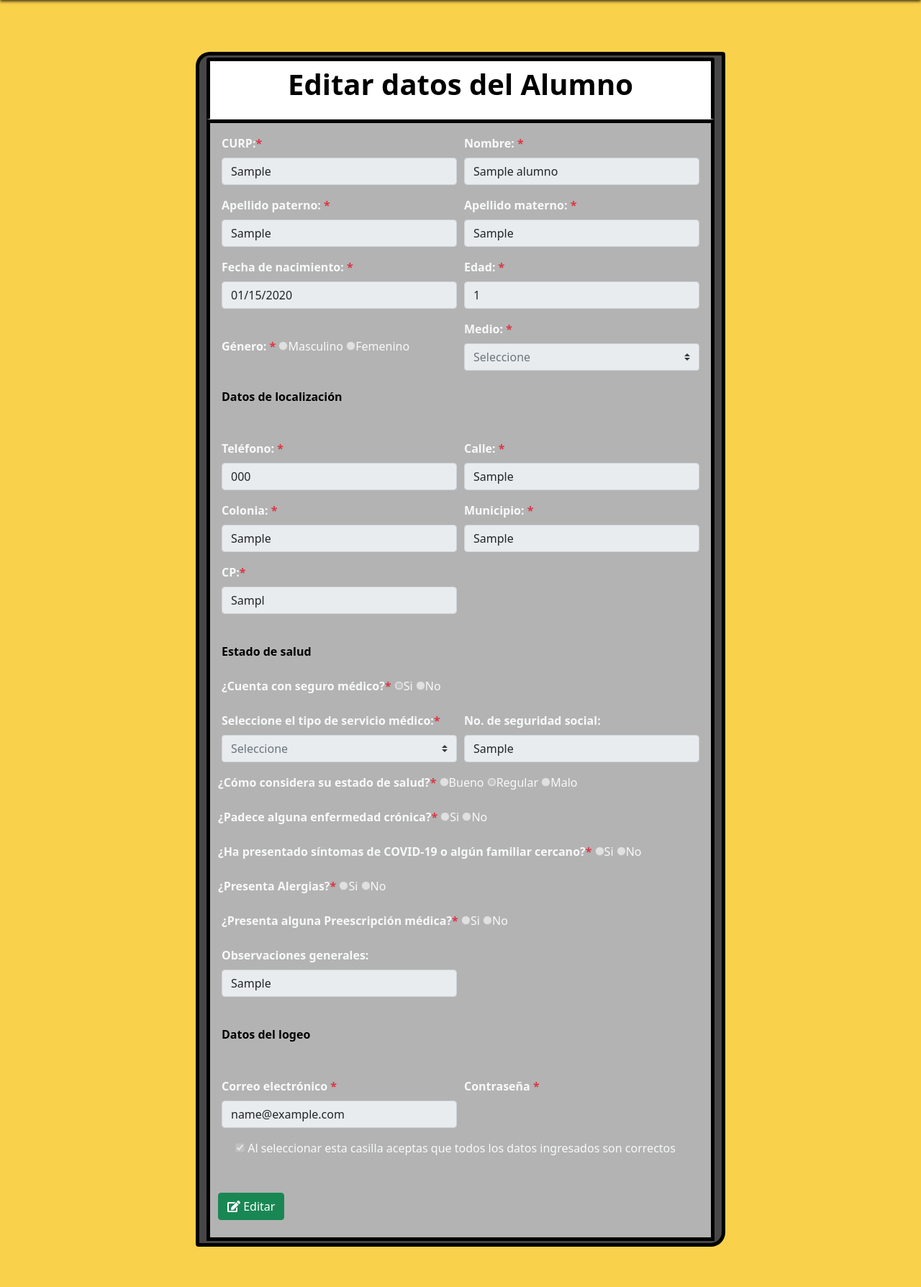
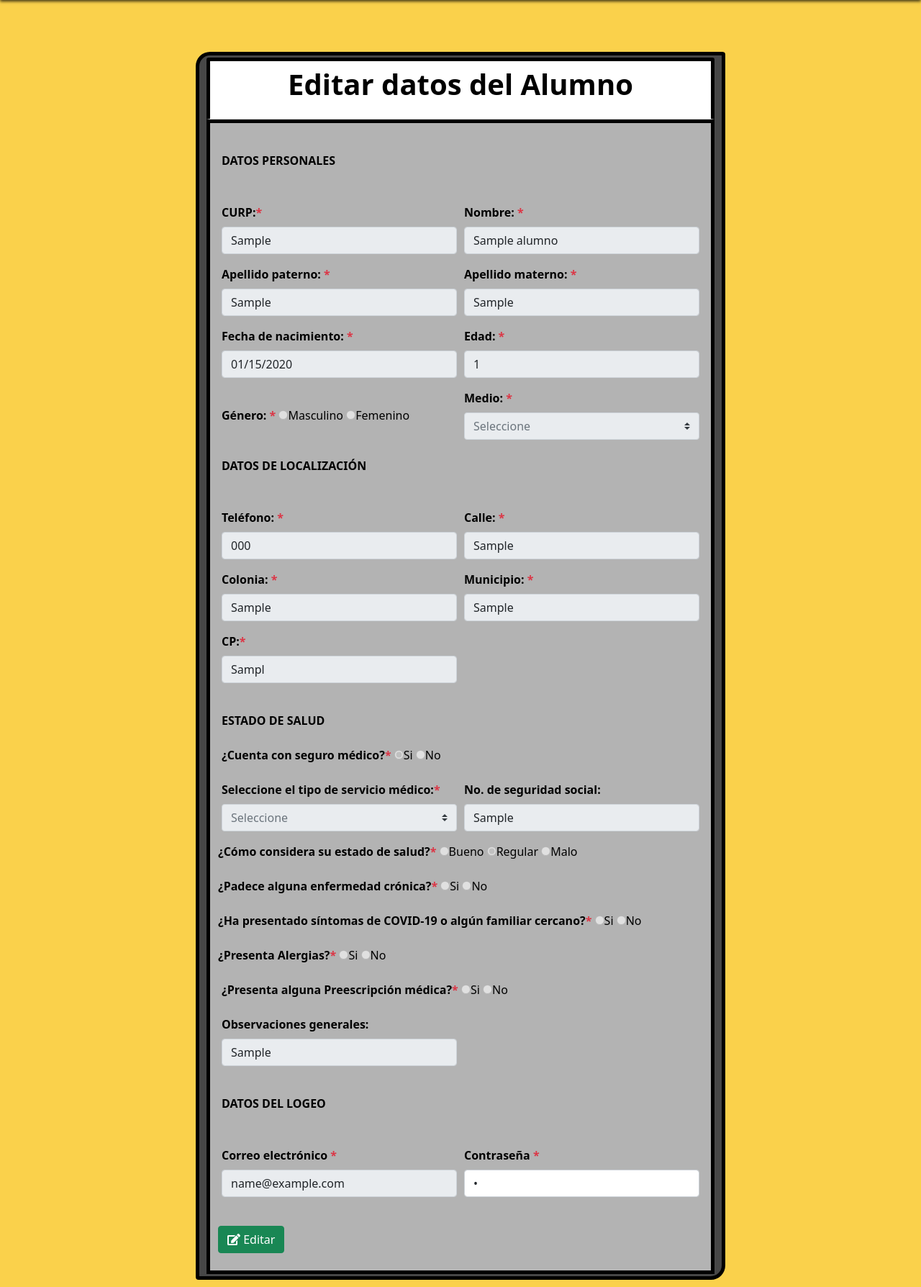
Before and after one commit to DiazAlejandro/apis-t, a PHP site: the page made by recepcionista/perfil.php in a window 1280 px wide. Shown: the part 182-1970 px from the top of the page at 72% size. Before the commit the page ends 1914 px from the top, so only its background shows below. Run offline with PHP 8.4, Linux system fonts and the light colour scheme; the visitor is signed in with stand-in values (Sample User, id 1); tables that the repository leaves empty hold one stand-in row (values such as "Sample post"); some libraries are stand-ins or nearby versions.

Commit message:
Colores y vistas

```diff
--- a/recepcionista/perfil.php
+++ b/recepcionista/perfil.php
@@ -163,9 +163,10 @@ if (!$resultado2) {
                     </div>
                     <div class="card-body">
                         <form action="controller_alumno.php" method="post">
+                        <p class="mb-5 font-weight-bold mt-4">DATOS PERSONALES</p>
                             <div class="form-row mb-2">
-                                <div class="form-group col-md-6">
-                                    <label class="font-weight-bold text-light">CURP:<span class="text-danger">*</span></label>
+                                    <div class="form-group col-md-6">
+                                    <label class="font-weight-bold">CURP:<span class="text-danger">*</span></label>
                                     <input disabled type="text" name="curp" class="form-control" id="ing" placeholder="Ingrese curp" value="<?php echo $curp ?>">
 
                                 </div>
@@ -174,32 +175,32 @@ if (!$resultado2) {
                                     <input disabled type="hidden" name="old_email" class="form-control" id="old_email" value="<?php echo $email ?>">
                                 </span>
                                 <div class="form-group col-md-6">
-                                    <label class="font-weight-bold text-light">Nombre: <span class="text-danger">*</span></label>
+                                    <label class="font-weight-bold">Nombre: <span class="text-danger">*</span></label>
                                     <input disabled type="text" name="nombre" class="form-control" id="ing" value="<?php echo $nombre ?>" placeholder="Ingrese su nombre">
                                 </div>
                                 <div class="form-group col-md-6">
-                                    <label class="font-weight-bold text-light">Apellido paterno: <span class="text-danger">*</span></label>
+                                    <label class="font-weight-bold">Apellido paterno: <span class="text-danger">*</span></label>
                                     <input disabled type="text" name="apellido_p" class="form-control" id="ing" value="<?php echo $apellido_p ?>" placeholder="Ingrese apellido paterno">
                                 </div>
                                 <div class="form-group col-md-6">
-                                    <label class="font-weight-bold text-light">Apellido materno: <span class="text-danger">*</span></label>
+                                    <label class="font-weight-bold">Apellido materno: <span class="text-danger">*</span></label>
                                     <input disabled type="text" name="apellido_m" class="form-control" id="ing" value="<?php echo $apellido_m ?>" placeholder="Ingrese apellido materno">
                                 </div>
                                 <div class="form-group col-md-6">
-                                    <label class="font-weight-bold text-light">Fecha de nacimiento: <span class="text-danger">*</span></label>
+                                    <label class="font-weight-bold">Fecha de nacimiento: <span class="text-danger">*</span></label>
                                     <input disabled type="date" name="fecha_nac" class="form-control" id="ing" value="<?php echo $fecha_nac ?>" placeholder="Ingrese su fecha de nacimiento">
                                 </div>
                                 <div class="form-group col-md-6">
-                                    <label class="font-weight-bold text-light">Edad: <span class="text-danger">*</span></label>
+                                    <label class="font-weight-bold">Edad: <span class="text-danger">*</span></label>
                                     <input disabled type="text" name="edad" class="form-control" id="ing" value="<?php echo $edad ?>" placeholder="Ingrese su edad">
                                 </div>
-                                <div class="form-group col-md-6 mt-4  text-light">
+                                <div class="form-group col-md-6 mt-4">
                                     <label class="font-weight-bold ">Género: <span class="text-danger">*</span></label>
                                     <input disabled type="radio" name="genero" value="M" <?php if ($genero == 'M') { ?> checked <?php } ?>>Masculino
                                     <input disabled type="radio" name="genero" value="F" <?php if ($genero == 'F') { ?> checked <?php } ?>>Femenino
                                 </div>
                                 <div class="form-group col-md-6">
-                                    <label class="font-weight-bold text-light">Medio: <span class="text-danger">*</span></label>
+                                    <label class="font-weight-bold">Medio: <span class="text-danger">*</span></label>
                                     <select disabled name="medio" class="custom-select" id="medio" value="<?php echo $medio ?>">
                                         <option selected="true" disabled="disabled">Seleccione</option>
                                         <option value="Redes Sociales" <?php if ($medio == 'Redes Sociales') { ?> selected <?php } ?>>Redes Sociales</option>
@@ -210,40 +211,40 @@ if (!$resultado2) {
                             </div>
 
                             <!--Datos de localización-->
-                            <p class="mb-5 font-weight-bold ">Datos de localización</p>
+                            <p class="mb-5 font-weight-bold ">DATOS DE LOCALIZACIÓN</p>
                             <div class="form-row mb-2">
                                 <div class="form-group col-md-6">
-                                    <label class="font-weight-bold text-light">Teléfono: <span class="text-danger">*</span></label>
+                                    <label class="font-weight-bold">Teléfono: <span class="text-danger">*</span></label>
                                     <input disabled type="text" name="telefono" class="form-control" id="ing" value="<?php echo $telefono ?>" placeholder="Ingrese su número de teléfono">
                                 </div>
                                 <div class="form-group col-md-6">
-                                    <label class="font-weight-bold text-light">Calle: <span class="text-danger">*</span></label>
+                                    <label class="font-weight-bold">Calle: <span class="text-danger">*</span></label>
                                     <input disabled type="text" name="calle" class="form-control" id="ing" value="<?php echo $calle ?>" placeholder="Ingrese su calle">
                                 </div>
                                 <div class="form-group col-md-6">
-                                    <label class="font-weight-bold text-light">Colonia: <span class="text-danger">*</span></label>
+                                    <label class="font-weight-bold">Colonia: <span class="text-danger">*</span></label>
                                     <input disabled type="text" name="colonia" class="form-control" id="ing" value="<?php echo $colonia ?>" placeholder="Ingrese su colonia">
                                 </div>
                                 <div class="form-group col-md-6">
-                                    <label class="font-weight-bold text-light">Municipio: <span class="text-danger">*</span></label>
+                                    <label class="font-weight-bold">Municipio: <span class="text-danger">*</span></label>
                                     <input disabled type="text" name="municipio" class="form-control" id="ing" value="<?php echo $municipio ?>" placeholder="Ingrese su municipio">
                                 </div>
                                 <div class="form-group col-md-6">
-                                    <label class="font-weight-bold text-light">CP:<span class="text-danger">*</span></label>
+                                    <label class="font-weight-bold">CP:<span class="text-danger">*</span></label>
                                     <input disabled type="text" name="cp" class="form-control" id="ing" value="<?php echo $cp ?>" placeholder="Ingrese su código postal">
                                 </div>
                             </div>
                             <!--Datos de salud-->
-                            <p class="mb-4 font-weight-bold  mt-4">Estado de salud</p>
+                            <p class="mb-4 font-weight-bold  mt-4">ESTADO DE SALUD</p>
 
                             <div class="form-row mb-2">
-                                <div class="form-group mb-3  col-md-8 text-light">
+                                <div class="form-group mb-3  col-md-8">
                                     <label class="font-weight-bold">¿Cuenta con seguro médico?<span class="text-danger" id="marca">*</span></label>
                                     <input disabled type="radio" name="seguro_med" value="true" <?php if ($seguro_med == 1) { ?> checked <?php } ?>>Si
                                     <input disabled type="radio" name="seguro_med" value="false" <?php if ($seguro_med == 0) { ?> checked <?php } ?>>No
                                 </div><br>
                                 <div class="form-group col-md-6">
-                                    <label class="font-weight-bold text-light">Seleccione el tipo de servicio médico:<span class="text-danger">*</span></label>
+                                    <label class="font-weight-bold">Seleccione el tipo de servicio médico:<span class="text-danger">*</span></label>
                                     <select disabled name="servicio" class="custom-select" id="servicio">
                                         <option selected="true" disabled="disabled">Seleccione</option>
                                         <option value="IMSS" <?php if ($servicio == 'IMSS') { ?> selected <?php } ?>>IMSS</option>
@@ -253,61 +254,56 @@ if (!$resultado2) {
                                     </select>
                                 </div>
                                 <div class="form-group col-md-6">
-                                    <label class="font-weight-bold text-light">No. de seguridad social:</label>
+                                    <label class="font-weight-bold">No. de seguridad social:</label>
                                     <input disabled type="text" name="num_seguridad" id="num_seguridad" class="form-control" value="<?php echo $num_seguridad ?>" placeholder="Ingresa tu número de seguridad social">
                                 </div>
-                                <div class="form-group mb-3 text-light">
+                                <div class="form-group mb-3">
                                     <label class="font-weight-bold ">¿Cómo considera su estado de salud?<span class="text-danger">*</span></label>
                                     <input disabled type="radio" name="estado" value="BUENO" <?php if ($estado == 'BUENO') { ?> checked <?php } ?>>Bueno
                                     <input disabled type="radio" name="estado" value="REGULAR" <?php if ($estado == 'REGULAR') { ?> checked <?php } ?>>Regular
                                     <input disabled type="radio" name="estado" value="MALO" <?php if ($estado == 'MALO') { ?> checked <?php } ?>>Malo
                                 </div>
-                                <div class="form-group mb-3  text-light">
+                                <div class="form-group mb-3">
                                     <label class="font-weight-bold">¿Padece alguna enfermedad crónica?<span class="text-danger">*</span></label>
                                     <input disabled type="radio" name="enfermedad" value="SI" <?php if ($enfermedad == 'SI') { ?> checked <?php } ?>>Si
                                     <input disabled type="radio" name="enfermedad" value="NO" <?php if ($enfermedad == 'NO') { ?> checked <?php } ?>>No
                                 </div>
-                                <div class="form-group mb-3  text-light">
+                                <div class="form-group mb-3">
                                     <label class="font-weight-bold ">¿Ha presentado síntomas de COVID-19 o algún
                                         familiar cercano?<span class="text-danger">*</span></label>
                                     <input disabled type="radio" name="covid" value="true" <?php if ($estado == 1) { ?> checked <?php } ?>>Si
                                     <input disabled type="radio" name="covid" value="false" <?php if ($estado == 0) { ?> checked <?php } ?>>No
                                 </div>
-                                <div class="form-group mb-3  text-light">
+                                <div class="form-group mb-3">
                                     <label class="font-weight-bold ">¿Presenta Alergias?<span class="text-danger">*</span></label>
                                     <input disabled type="radio" name="alergias" value="SI" <?php if ($alergias == 'SI') { ?> checked <?php } ?>>Si
                                     <input disabled type="radio" name="alergias" value="NO" <?php if ($alergias == 'NO') { ?> checked <?php } ?>>No
                                 </div>
-                                <div class="form-group col-md-10 text-light">
+                                <div class="form-group col-md-10">
                                     <label class="font-weight-bold">¿Presenta alguna Preescripción médica?<span class="text-danger">*</span></label>
                                     <input disabled type="radio" name="prescripcion" value="SI" <?php if ($prescripcion == 'SI') { ?> checked <?php } ?>>Si
                                     <input disabled type="radio" name="prescripcion" value="NO" <?php if ($prescripcion == 'NO') { ?> checked <?php } ?>>No
                                 </div>
                                 <div class="form-group col-md-6">
-                                    <label class="font-weight-bold text-light">Observaciones generales:</label>
+                                    <label class="font-weight-bold">Observaciones generales:</label>
                                     <input disabled type="text" name="observaciones" id="observaciones" class="form-control" value="<?php echo $observaciones ?>" placeholder="Ingresa observaciones en caso de tenerlas">
                                 </div>
                             </div>
 
                             <!--Datos de logeo-->
-                            <p class="mb-5 font-weight-bold mt-4">Datos del logeo</p>
+                            <p class="mb-5 font-weight-bold mt-4">DATOS DEL LOGEO</p>
                             <div class="form-row mb-2">
                                 <div class="form-group col-md-6">
-                                    <label class="font-weight-bold text-light">Correo electrónico <span class="text-danger">*</span></label>
+                                    <label class="font-weight-bold">Correo electrónico <span class="text-danger">*</span></label>
                                     <input disabled type="email" name="email" id="email" class="form-control" value="<?php echo $email ?>" placeholder="Ingresa tu correo electrónico">
                                 </div>
                                 <div class="form-group col-md-6">
-                                    <label class="font-weight-bold text-light">Contraseña <span class="text-danger">*</span></label>
+                                    <label class="font-weight-bold">Contraseña <span class="text-danger">*</span></label>
+                                    <input type="password" name="pass" id="pass" class="form-control" value="<?php echo $pass ?>" placeholder="Ingresa una contraseña">
                                 </div>
-                                <div class="form-group mb-5">
-                                    <div class="form-check">
-                                        <input disabled disabledclass="form-check-input" type="checkbox" checked disabled>
-                                        <label class="form-check-label text-light">Al seleccionar esta casilla aceptas
-                                            que todos los datos ingresados son correctos</label>
-                                    </div>
-                                </div>
-                                <br>
-                                <a href="editar_alumno.php?curp=<?php echo $curp ?>" class="btn btn-success">
+                            <div>
+                            <br>
+                            <a href="editar_datos.php?curp=<?php echo $curp ?>" class="btn btn-success">
                                     <i class="fa fa-edit"></i> Editar
                                 </a>
 
```
Also changed, not shown: recepcionista/editar_alumno.php (+32 -37 lines).
